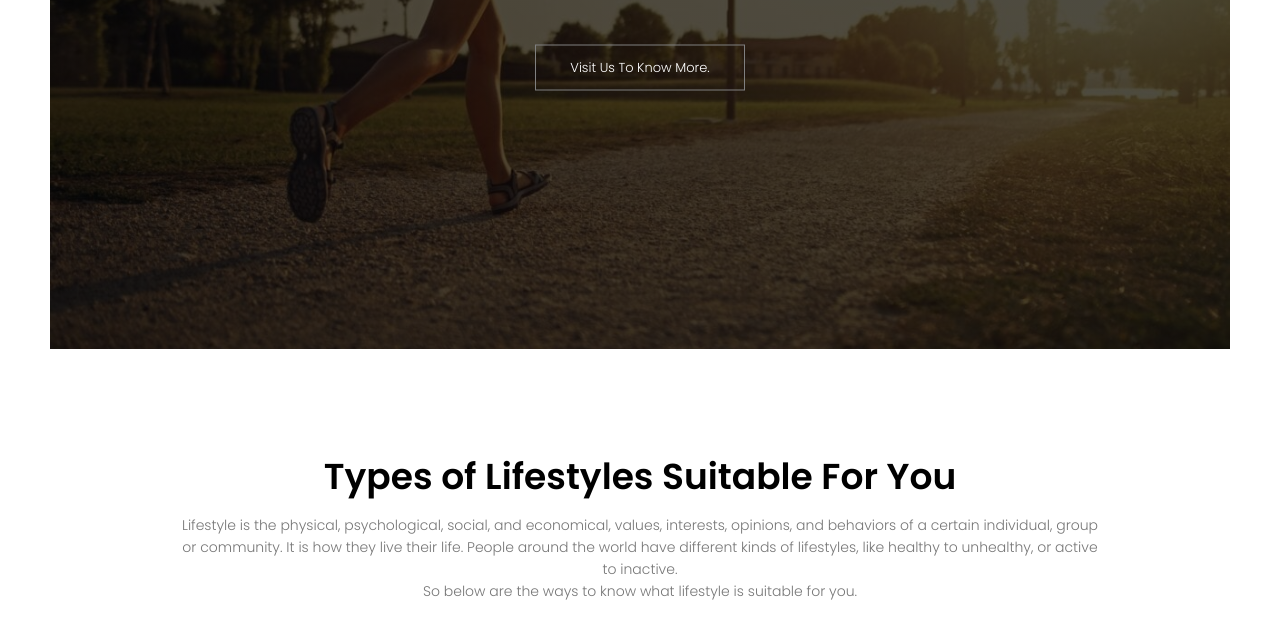
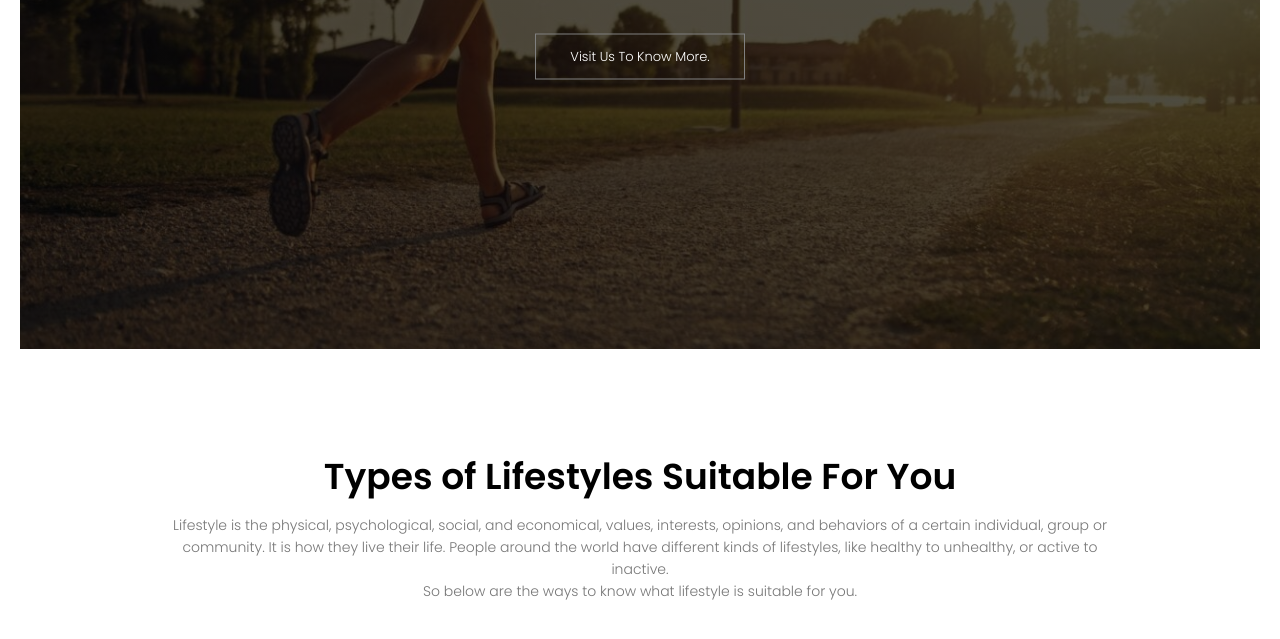
Before and after one commit to AgamSingh876/lifestyle1.github.io, a website: page index.html in a window 1280 px wide. Shown: the part 461-1100 px from the top of the page. Drawn offline with Linux system fonts and the light colour scheme.

Commit message:
Update style.css

```diff
--- a/style.css
+++ b/style.css
@@ -483,7 +483,7 @@ background: #f0f0f0;
 
 
 body {
-    padding: 10px 50px;
+    padding: 10px 20px;
 }
 
 .formdesign {
```
